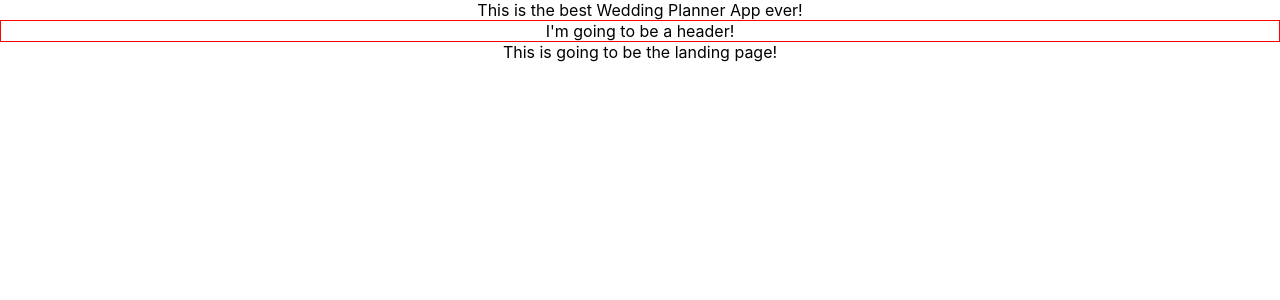
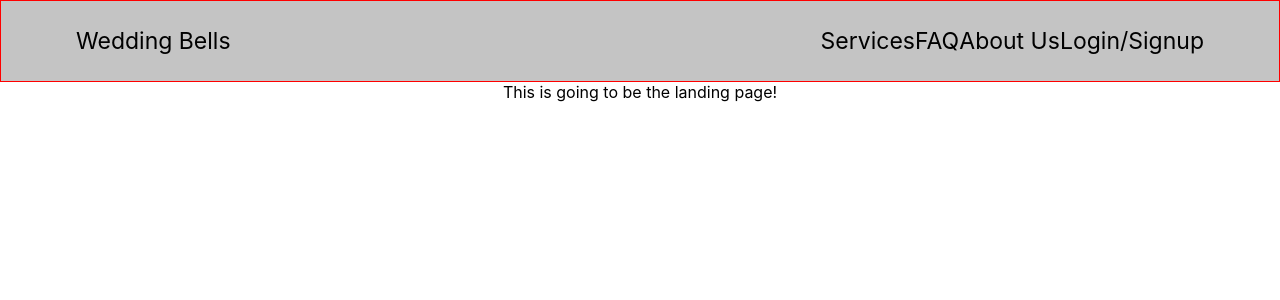
Before and after one commit to BloomTech-Labs/wedding-bells-fe, a React (Create React App) app in the folder weddingbells/: page / in a window 1280 px wide. Shown: the top 300 px of the page. Built offline with nearby package versions, Linux system fonts and the light colour scheme.

Commit message:
header looks like on figma

```diff
--- a/weddingbells/src/App.js
+++ b/weddingbells/src/App.js
@@ -1,13 +1,14 @@
 import React, { Component } from "react";
 import "./styles/App.css";
 
+import Header from "./components/Header/Header";
 import { LandingPageView } from "./views";
 
 class App extends Component {
 	render() {
 		return (
 			<div className="App">
-				This is the best Wedding Planner App ever!
+                <Header />
                 <LandingPageView />
 			</div>
 		);
--- a/weddingbells/src/components/Header/Header.js
+++ b/weddingbells/src/components/Header/Header.js
@@ -2,14 +2,64 @@ import React, { Component } from "react";
 import styled from "styled-components";
 
 const Navbar = styled.div`
+    // border
     border: 1px red solid;
+
+    // sizing & placement
+    height: 80px;
+
+    // background
+    background-color: #c4c4c4;
+
+    // display
+    display: flex;
+    flex-direction: row;
+    flex-wrap: wrap;
+    justify-content: space-between;
+    align-items: center;
+
+    // text
+    font-size: 23px;
+`;
+
+const Logo = styled.div`
+    // size & placement
+    margin-left: 75px;
+`;
+
+const Links = styled.div`
+    // size & placement
+    margin-right: 75px;
+    width: 30%;
+
+    // display
+    display: flex;
+    flex-direction: row;
+    flex-wrap: wrap;
+    justify-content: space-between;
 `;
 
 class Header extends Component {
     render() {
         return (
-            <Navbar className="header">
-                I'm going to be a header!
+            <Navbar className="header_wrapper">
+                <Logo className="header_logo">
+                    Wedding Bells
+                </Logo>
+                <Links className="header_links">
+                    <div className="link">
+                        Services
+                    </div>
+                    <div className="link">
+                        FAQ
+                    </div>
+                    <div className="link">
+                        About Us
+                    </div>
+                    <div className="link">
+                        Login/Signup
+                    </div>
+                </Links>
             </Navbar>
         )
     }
--- a/weddingbells/src/views/LandingPageView.js
+++ b/weddingbells/src/views/LandingPageView.js
@@ -1,12 +1,9 @@
 import React, { Component } from "react";
-
-import Header from "../components/Header/Header";
 
 export default class LandingPageView extends Component {
     render() {
         return (
             <div className="landingpage_wrapper">
-                <Header />
                 This is going to be the landing page!
             </div>
         )
```
Also changed, not shown: 1 other file (tests, documents, lock files or other folders).
